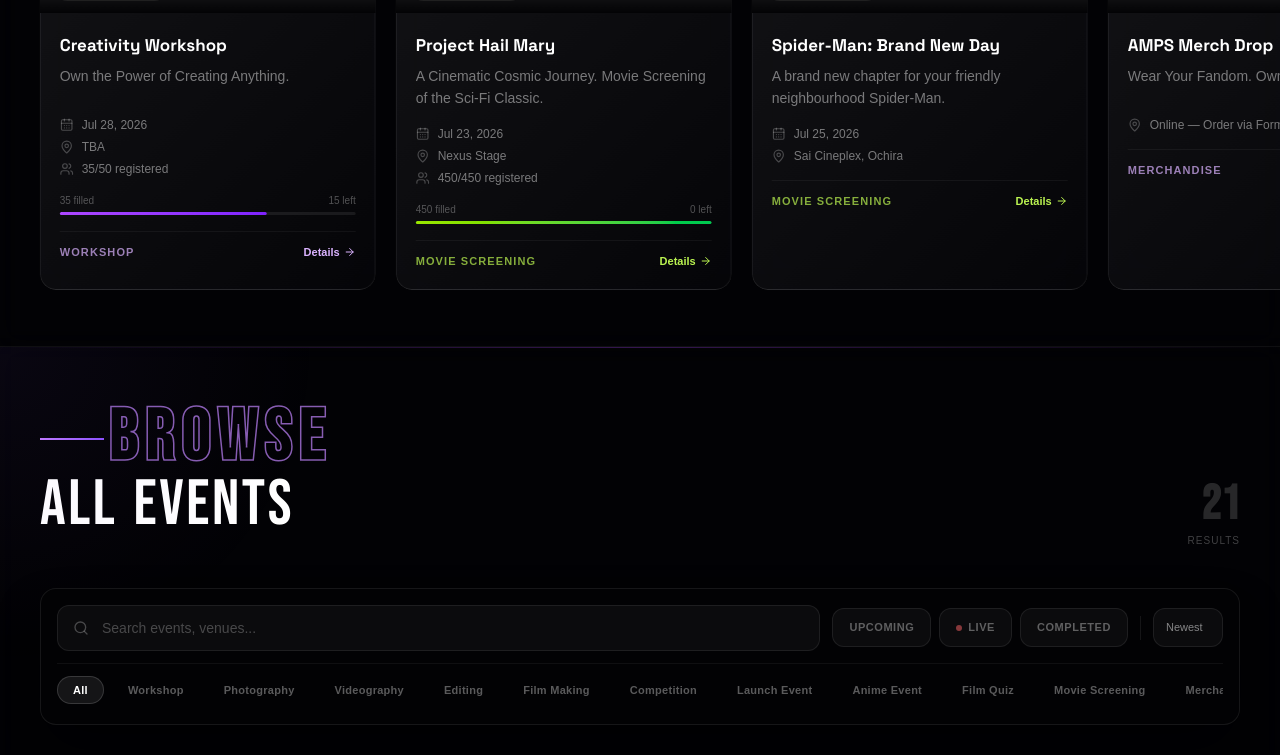
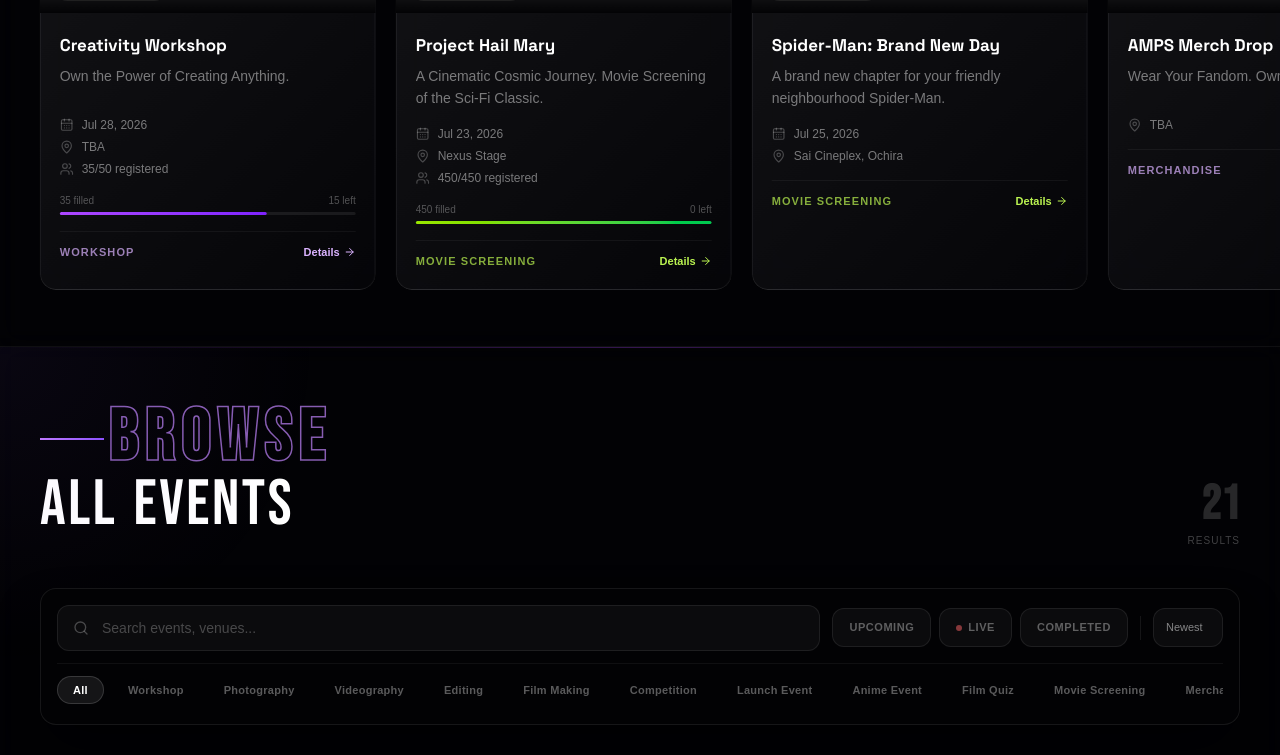
Before and after one commit to Nandan-9/amps, a Next.js app: page /events in a window 1280 px wide. Shown: the part 1988-2743 px from the top of the page. Built offline with nearby package versions, Linux system fonts and the light colour scheme; grey boxes are pictures that could not be loaded.

Commit message:
fix: remove venue from merch drop and gracefully hide missing venue in UI

```diff
--- a/src/app/events/[slug]/page.tsx
+++ b/src/app/events/[slug]/page.tsx
@@ -58,7 +58,7 @@ export default function EventDetailPage() {
 
   const banner = event.banner || 'https://images.unsplash.com/photo-1518770660439-4636190af475?w=1200&q=80';
   const description = event.description || '';
-  const venue = event.venue || 'TBA';
+  const venue = event.venue;
   const address = event.address || '';
   const seats = event.seats ?? 0;
   const seatsRemaining = event.seatsRemaining ?? 0;
@@ -161,13 +161,15 @@ export default function EventDetailPage() {
                   <div className="w-px h-5 bg-white/20 hidden sm:block" />
                 </>
               )}
-              <div className="flex items-center gap-2">
-                <MapPin className="w-5 h-5 text-cyan-400" />
-                {venue}
-              </div>
+              {venue && (
+                <div className="flex items-center gap-2">
+                  <MapPin className="w-5 h-5 text-cyan-400" />
+                  {venue}
+                </div>
+              )}
               {(isPast || seats > 0) && (
                 <>
-                  <div className="w-px h-5 bg-white/20 hidden sm:block" />
+                  {(event.startDate || venue) && <div className="w-px h-5 bg-white/20 hidden sm:block" />}
                   <div className="flex items-center gap-2">
                     <Users className="w-5 h-5 text-fuchsia-400" />
                     {isPast ? `${event.participantCount || 100}+ Attendees` : `${seats} Seats`}
--- a/src/data/events.ts
+++ b/src/data/events.ts
@@ -824,7 +824,6 @@ export const events: Event[] = [
       { id: "g5", url: "https://i.ibb.co/pj2MtbVV/odyssey.png", alt: "Odyssey Edition Tee", width: 1200, height: 1800 }
     ],
     tags: ["Merch", "T-Shirt", "Anime", "One Piece", "Attack on Titan", "Spider-Man", "AMPS", "Limited Edition"],
-    venue: "Online — Order via Form",
     purchaseLink: "https://docs.google.com/forms/d/e/1FAIpQLSdTgVhH7q0RlnPyM5qU3KNokE52Ns9GbWUE-iZsbfF74VqQ2A/viewform",
     eligibility: "Open to all Amrita students.",
     highlights: [
```
